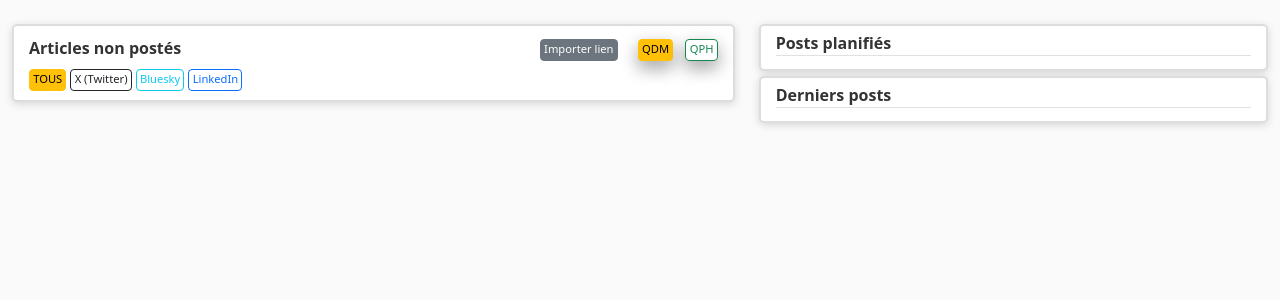
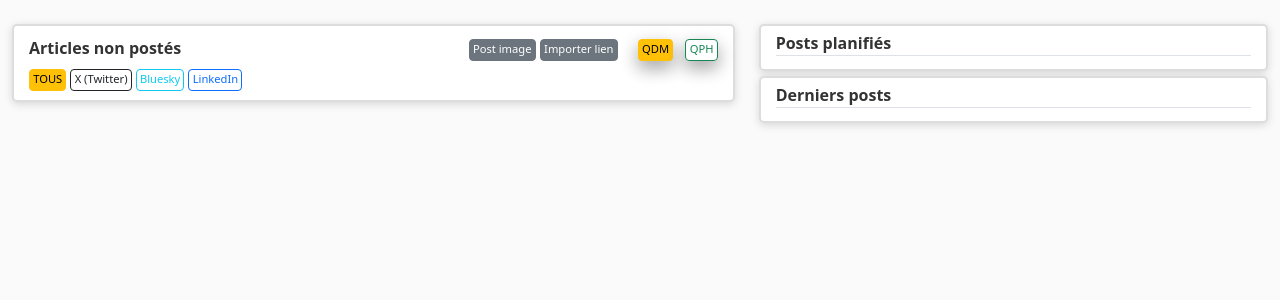
Before and after one commit to stephane-long/medpost, a Flask app: page / in a window 1280 px wide. Shown: the part 56-356 px from the top of the page. Run offline with Flask 3, Linux system fonts and the light colour scheme; the visitor is signed in with stand-in values (Sample User, id 1); data that the repository does not hold is empty.

Commit message:
Update : posts Images OK (sur medpost-app, pas sur main)

```diff
--- a/medpost-app/app.py
+++ b/medpost-app/app.py
@@ -107,6 +107,7 @@ def fetch_articles(selectedfeed, newspaper):
                     .outerjoin(Posts, Articles_rss.id==Posts.id_article)
                     .filter(Posts.id_article.is_(None))
                     .filter(Articles_rss.online==1)
+                    .filter(Articles_rss.nid != 0)
                     .filter(Articles_rss.newspaper==newspaper)
                     .with_entities(Articles_rss.id,
                                     Articles_rss.title,
@@ -127,6 +128,7 @@ def fetch_articles(selectedfeed, newspaper):
         articles = (db.session.query(Articles_rss)
                     .filter(~Articles_rss.id.in_(db.select(subquery))) # articles postés
                     .filter(Articles_rss.online == 1)
+                    .filter(Articles_rss.nid != 0)
                     .filter(Articles_rss.newspaper == newspaper)
                     .with_entities(Articles_rss.id,
                                     Articles_rss.title,
@@ -347,15 +349,6 @@ def read_article_if_exists(url, newspaper):
                ).first()
     return article, html_article, nid
 
-# def fetch_article_if_exists(url, newspaper):
-#     article = (db.session.query(Articles_rss)
-#             .where(Articles_rss.newspaper == newspaper)
-#             .where(Articles_rss.link == url)
-#             .where(Articles_rss.online==1)
-#             .first()
-#     )
-#     return article
-
 @app.route('/')
 @app.route('/index')
 @login_required
@@ -397,9 +390,6 @@ def new_post():
     # selectedfeed = request.args.get('selectedfeed', type=str)
     # newspaper = request.args.get('newspaper', type=str)
     form_data = dict(request.form)
-    for key, value in form_data.items():
-        logging.debug("key : %s - value : %s \n", key, value)
-
     selectedfeed = form_data['selectedfeed']
     newspaper = form_data['newspaper']
     logging.debug("Request : %s", request.files)
@@ -534,6 +524,36 @@ def admin():
     users = db.session.query(User).all()
     return render_template('admin.html', users=users)
 
+@app.route('/new_post_image', methods=['POST'])
+@login_required
+def new_post_image():
+    form_data = dict(request.form)
+    selectedfeed = form_data['selectedfeed']
+    newspaper = form_data['newspaper']
+    fake_article = {}
+    fake_article['nid'] = 0
+    fake_article['title'] = form_data['title']
+    fake_article['link'] = ""
+    fake_article['summary'] = ""
+    fake_article['image_url'] = "images/no_picture.jpg"
+    fake_article['pubdate']  = datetime.strptime(form_data['datetime'], '%Y-%m-%dT%H:%M')
+    fake_article['online'] = 0
+    fake_article['newspaper'] = form_data['newspaper']
+    id_article = create_article(fake_article)
+    if 'imageFile' in request.files:
+        image_file = request.files['imageFile']
+        logging.debug("réception de imagefile : %s", image_file)
+    else:
+        image_file = None
+    form_data['article_id'] = id_article
+    record_new_post(form_data, image_file)
+    return redirect(url_for('home', selectedfeed=selectedfeed, newspaper=newspaper))
+
+
+
+
+    pass
+
 if __name__ == '__main__':
     #app.run(port=8000, debug=True)
     app.run(port=8000)
--- a/medpost-app/static/js/import-link-handler.js
+++ b/medpost-app/static/js/import-link-handler.js
@@ -14,7 +14,7 @@ document.addEventListener('DOMContentLoaded', () => {
         importLinkForm.reset();
         responseMessage.style.display = "none";
         networkFormContainer.style.display = 'none';
-        postFormContainer.style.display = 'none'
+        postFormContainer.style.display = 'none';
         importLinkForm.style.display = "block";
         // On réinitialise les checkboxes
         const checkboxes = document.querySelectorAll('.network-checkbox');
@@ -59,7 +59,7 @@ document.addEventListener('DOMContentLoaded', () => {
                 networkFormContainer.style.display = "block";
 
                 // Affichage des formulaires réseaux
-                const postFormContainer = document.getElementById('postFormContainer');
+                // const postFormContainer = document.getElementById('postFormContainer');
                 const checkboxes = document.querySelectorAll('.network-checkbox');
                 const postProgrammerBtn = document.getElementById('postProgrammerBtn');
 
@@ -135,7 +135,7 @@ document.addEventListener('DOMContentLoaded', () => {
                                                 network == 'X'
                                                 ? `
                                                     <div class="row">
-                                                        <div class="col-8 border rounded p-2">
+                                                        <div class="col-7 border rounded p-2">
                                                             <label class="form-label fw-bold">Titre</label>
                                                             <textarea class="form-control" name="title" rows="2" required>${importedArticle.title}</textarea>
                                                             <div class="position-relative">
@@ -143,14 +143,14 @@ document.addEventListener('DOMContentLoaded', () => {
                                                                 <a href="${importedArticle.link}" class="card-link" target="_blank">De lequotidiendumedecin.fr</a>
                                                             </div>
                                                         </div>
-                                                        <div class="col-4">
+                                                        <div class="col-5">
                                                             <label class="form-label fw-bold">Date et heure</label>
                                                             <input type="datetime-local" class="form-control" name="datetime" value="${currentDatetime}" min="${currentDatetime}" style="width: 250px;" required>
                                                 `
                                                 : `
                                                     <input type="hidden" name="title" value="${importedArticle.title}">
                                                     <div class="row">
-                                                        <div class="col-8 border rounded p-2">
+                                                        <div class="col-7 border rounded p-2">
                                                             <label for="description_${network}" class="form-label fw-bold">Accroche du post</label>
                                                             <textarea class="form-control" id="tagline_${network}" name="tagline" rows="2" required></textarea>
                                                             <img id="previewImage_${network}" src="${modifiedImages[network]?.url || importedArticle.image_url}" class="w-100 mt-3 d-block rounded-3" alt=""/>
@@ -158,7 +158,7 @@ document.addEventListener('DOMContentLoaded', () => {
                                                             <div class="legend-chapo">${importedArticle.summary.length > 165 ? importedArticle.summary.substring(0, 165) + '...' : importedArticle.summary}</div>
                                                             <a href="${importedArticle.link}" class="card-link" target="_blank">@ www.lequotidiendumedecin.fr</a>
                                                         </div>
-                                                        <div class="col-4">
+                                                        <div class="col-5">
                                                             <label class="form-label fw-bold">Date et heure</label>
                                                             <input type="datetime-local" class="form-control" name="datetime" value="${currentDatetime}" min="${currentDatetime}" style="width: 250px;" required>
                                                 `
--- a/medpost-app/templates/index.html
+++ b/medpost-app/templates/index.html
@@ -6,11 +6,62 @@
                     <div class="d-flex justify-content-between align-items-center mb-2">
                         <div class="fw-bold">Articles non postés</div>
                         <div>
+                            <!-- Création post et article à partir d'un lien -->
+                            <a class="btn btn-sm btn-secondary" style="--bs-btn-padding-y: .1rem; --bs-btn-padding-x: .2rem; --bs-btn-font-size: .7rem;" role="button" data-bs-toggle="modal" data-bs-target="#importImage">Post image</a>
+                            <div class="modal fade" id="importImage" tabindex="-1">
+                                <div class="modal-dialog modal-xl">
+                                    <div class="modal-content">
+                                        <div class="modal-header">
+                                            <h1 class="modal-title fs-5 fw-bold">Importer une image</h1>
+                                            <button type="button" class="btn-close" data-bs-dismiss="modal"></button>
+                                        </div>
+                                        <!-- Formulaire de saisie de l'image à charger -->
+                                        <div class="modal-body">
+                                            <form id="importFileForm" style="display: block;">
+                                                <div class="mb-3">
+                                                    <label for="selectImageFile" class="form-label fw-bold">Sélectionner un fichier</label>
+                                                    <input type="file" class="form-control mb-3" id="selectImageFile" accept="image/*">
+                                                </div>
+                                                <div id="fileBtnsContainer" class="modal-footer">
+                                                    <button type="submit" class="btn btn-primary" id="submitFileBtn">Importer</button>
+                                                    <button type="button" class="btn btn-secondary" data-bs-dismiss="modal">Annuler</button>
+                                                </div>
+                                            </form>
+                                            <!-- Conteneur pour le formulaire de création de posts à patir d'une image -->
+                                            <div id="networkForm_image" style="display: none;">
+                                                <form id="networkForm_image">
+                                                    <div class="mb-3 d-flex align-items-center flex-wrap">
+                                                        <label class="form-label me-3 fw-bold">Sélectionnez les réseaux</label>
+                                                        <div class="form-check form-check-inline me-2">
+                                                            <input class="form-check-input network-checkbox_image" type="checkbox" id="xCheckboxLink_image" value="X">
+                                                            <label class="form-check-label" for="xCheckboxLink_image">X</label>
+                                                        </div>
+                                                        <div class="form-check form-check-inline me-2">
+                                                            <input class="form-check-input network-checkbox_image" type="checkbox" id="blueskyCheckboxLink_image" value="Bluesky">
+                                                            <label class="form-check-label" for="blueskyCheckboxLink_image">Bluesky</label>
+                                                        </div>
+                                                        <div class="form-check form-check-inline">
+                                                            <input class="form-check-input network-checkbox_image" type="checkbox" id="linkedinCheckboxLink_image" value="LinkedIn">
+                                                            <label class="form-check-label" for="linkedinCheckboxLink_image">LinkedIn</label>
+                                                        </div>
+                                                    </div>
+                                                </form>
+                                            </div>
+                                            <!-- Conteneur formulaire dynamique posts à partir d'une image-->
+                                            <div id="postImageFormContainer" style="display: none;"></div>
+                                            <div id="postImageFormBtns" class="modal-footer" style="display: none;">
+                                                <button type="button" class="btn btn-primary" id="postImageProgrammerBtn">Programmer</button>
+                                                <button type="button" class="btn btn-secondary" data-bs-dismiss="modal">Annuler</button>
+                                            </div>
+                                        </div>
+                                    </div>
+                                </div>
+                            </div>
+                            <!-- Création post et article à partir d'un lien -->
                             <a class="btn btn-sm me-3 btn-secondary" style="--bs-btn-padding-y: .1rem; --bs-btn-padding-x: .2rem; --bs-btn-font-size: .7rem;" role="button" data-bs-toggle="modal" data-bs-target="#importLinkModal">Importer lien</a>
-                            <!-- Création post et article à partir d'un lien -->
                             <div class="modal fade" id="importLinkModal" tabindex="-1">
                                 <div id="current-datetime" data-current-datetime="{{ current_datetime() }}"></div>
-                                <div class="modal-dialog modal-lg">
+                                <div class="modal-dialog modal-xl">
                                     <div class="modal-content">
                                         <div class="modal-header">
                                             <h1 class="modal-title fs-5 fw-bold" id="importModalHeader">Importer un article</h1>
@@ -29,7 +80,7 @@
                                                     <button type="button" class="btn btn-secondary" data-bs-dismiss="modal">Annuler</button>
                                                 </div>
                                             </form>
-                                            <!-- Conteneur pour le formulaire de création de posts -->
+                                            <!-- Conteneur pour le formulaire de création de posts à partir d'un lien -->
                                             <div id="networkFormContainer" style="display: none;">
                                                 <form id="networkForm">
                                                     <div class="mb-3 d-flex align-items-center flex-wrap">
@@ -244,5 +295,6 @@
         </div>
         <script src="{{ url_for('static', filename='js/import-link-handler.js') }}"></script>
         <script src="{{ url_for('static', filename='js/modal-handler.js') }}"></script>
+        <script src="{{ url_for('static', filename='js/modal-post-image.js') }}"></script>
 <!--        <script src="{{ url_for('static', filename='js/character-counter.js') }}"></script>-->
     {% endblock content %}
```
